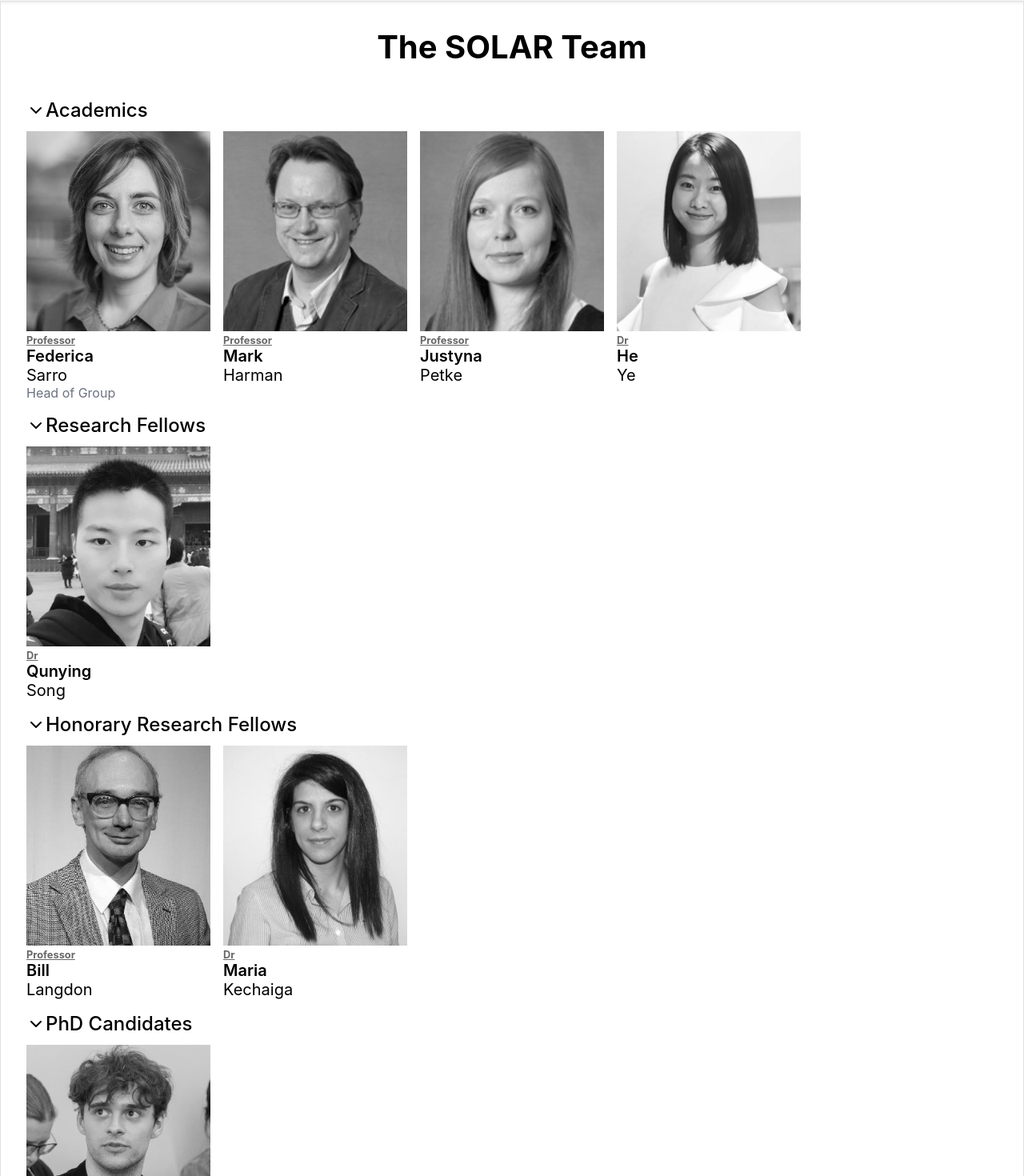
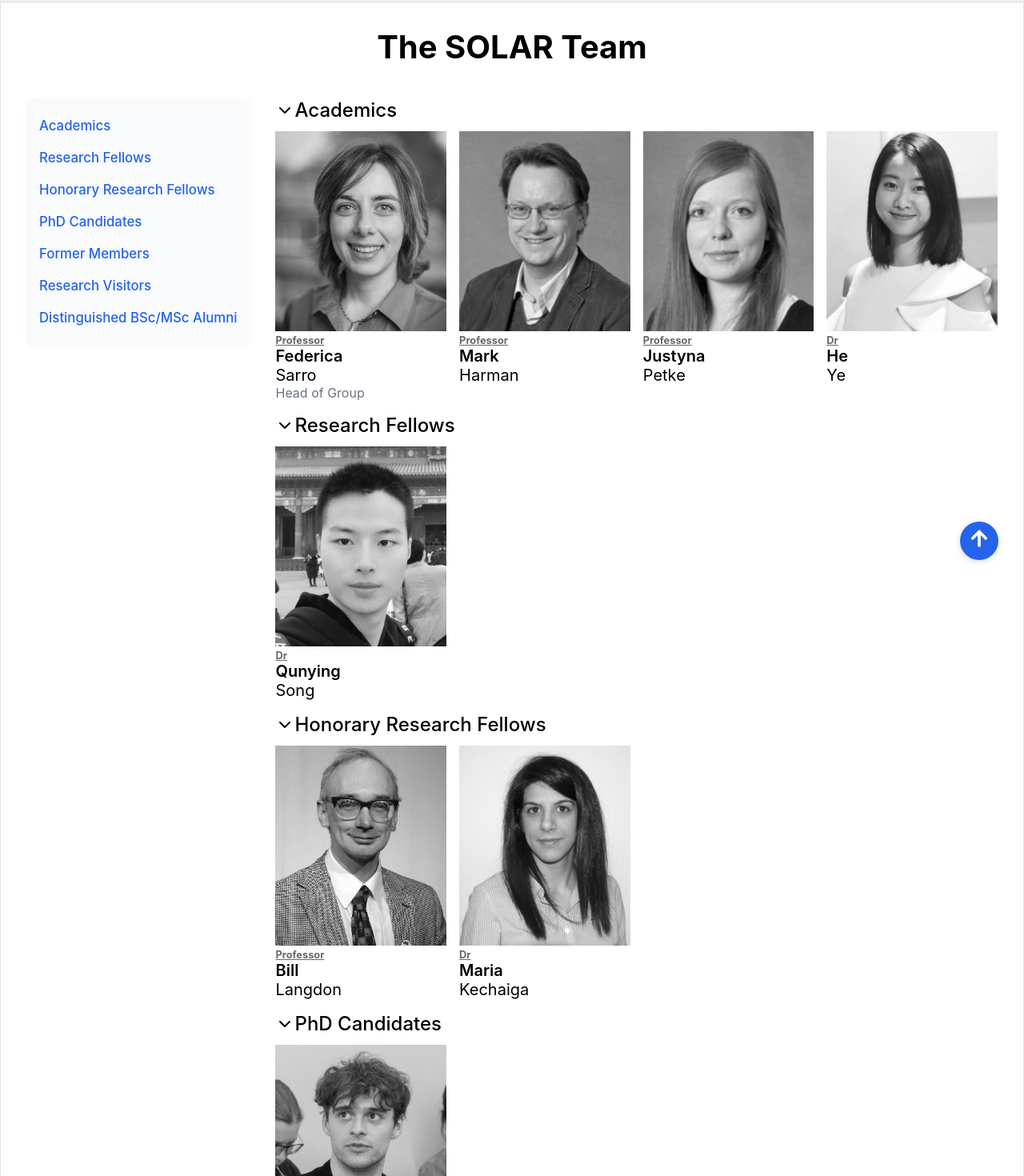
Before and after one commit to davejjwilliams/new-solar, a React (Vite) app: page /members in a window 1280 px wide. Shown: the part 68-1538 px from the top of the page at 80% size. Built offline with nearby package versions, Linux system fonts and the light colour scheme.

Commit message:
Cleanup member cards

```diff
--- a/src/components/general/CollapsibleSection.tsx
+++ b/src/components/general/CollapsibleSection.tsx
@@ -4,10 +4,16 @@ import { FiChevronRight, FiChevronDown } from 'react-icons/fi'; // Import icons
 interface CollapsibleSectionProps {
   title: string;
   open: boolean;
+  id: string;
   children: React.ReactNode;
 }
 
-const CollapsibleSection: React.FC<CollapsibleSectionProps> = ({ title, open, children }) => {
+const CollapsibleSection: React.FC<CollapsibleSectionProps> = ({
+  title,
+  open,
+  id,
+  children,
+}) => {
   const [isOpen, setIsOpen] = useState(open);
 
   const toggleSection = () => {
@@ -15,13 +21,15 @@ const CollapsibleSection: React.FC<CollapsibleSectionProps> = ({ title, open, ch
   };
 
   return (
-        <div className="collapsible-section">
+    <div className='collapsible-section'>
       <div
-                className="collapsible-title"
+        className='collapsible-title'
         onClick={toggleSection}
         style={{ cursor: 'pointer', display: 'flex', alignItems: 'center' }}
+        id={id}
       >
-                {isOpen ? <FiChevronDown /> : <FiChevronRight />} {/* Icon changes based on isOpen */}
+        {isOpen ? <FiChevronDown /> : <FiChevronRight />}{' '}
+        {/* Icon changes based on isOpen */}
         {title}
       </div>
       <div className={`collapsible-content ${isOpen ? 'open' : ''}`}>
--- a/src/index.css
+++ b/src/index.css
@@ -1,6 +1,7 @@
 html, body {
   margin: 0;
   padding: 0;
+  scroll-behavior: smooth;
 }
 
 :root {
--- a/src/pages/Members.tsx
+++ b/src/pages/Members.tsx
@@ -1,6 +1,7 @@
 import MemberCard from '../components/members/MemberCard';
 import CollapsibleSection from '../components/general/CollapsibleSection';
 import type { FunctionComponent } from 'react';
+import { FaArrowUp } from 'react-icons/fa';
 import '../styles/Members.css';
 import members from '../members.json';
 
@@ -13,27 +14,95 @@ const getMemberSubset = (role: string, filter: boolean) => {
       a.name.localeCompare(b.name)
     );
   }
-  return filteredMembers;
+  return filteredMembers || [];
 };
 
 const Members: FunctionComponent<MembersProps> = () => {
-  // Filter and sort the members by role and name
-  const academics = getMemberSubset('academic', false) || [];
-  const fellows = getMemberSubset('fellow', true) || [];
-  const honoraryFellows = getMemberSubset('honorary-fellow', true) || [];
-  const phdCandidates = getMemberSubset('phd', true) || [];
-  const formerMembers = getMemberSubset('former', true) || [];
-  const researchVisitors = getMemberSubset('visitor', true) || [];
-  const distinguishedAlumni =
-    getMemberSubset('distinguished-alumni', true) || [];
+  const groupList = [
+    {
+      id: 'academics',
+      label: 'Academics',
+      members: getMemberSubset('academic', false),
+    },
+    {
+      id: 'fellows',
+      label: 'Research Fellows',
+      members: getMemberSubset('fellow', true),
+    },
+    {
+      id: 'honorary-fellows',
+      label: 'Honorary Research Fellows',
+      members: getMemberSubset('honorary-fellow', true),
+    },
+    {
+      id: 'phd-candidates',
+      label: 'PhD Candidates',
+      members: getMemberSubset('phd', true),
+    },
+    {
+      id: 'former-members',
+      label: 'Former Members',
+      members: getMemberSubset('former', true),
+    },
+    {
+      id: 'research-visitors',
+      label: 'Research Visitors',
+      members: getMemberSubset('visitor', true),
+    },
+    {
+      id: 'distinguished-alumni',
+      label: 'Distinguished BSc/MSc Alumni',
+      members: getMemberSubset('distinguished-alumni', true),
+    },
+  ];
+  // Smooth scroll handler
+  const handleNavClick = (
+    e: React.MouseEvent<HTMLAnchorElement>,
+    id: string
+  ) => {
+    e.preventDefault();
+    const el = document.getElementById(id);
+    if (el) {
+      el.scrollIntoView();
+      window.history.replaceState(null, '', `#${id}`);
+    }
+  };
+
+  // Scroll to top handler
+  const handleScrollTop = () => {
+    window.scrollTo({ top: 0, behavior: 'smooth' });
+  };
 
   return (
     <>
       <div className='page-title'>The SOLAR Team</div>
-      <CollapsibleSection title='Academics' open={true}>
+      <div className='members-layout'>
+        <div className='members-menu'>
+          <ul>
+            {groupList.map((group) => (
+              <li key={group.id}>
+                <a
+                  href={`#${group.id}`}
+                  onClick={(e) => handleNavClick(e, group.id)}
+                >
+                  {group.label}
+                </a>
+              </li>
+            ))}
+          </ul>
+        </div>
+        <div className='members-content'>
+          {groupList.map((group) => (
+            <CollapsibleSection
+              key={group.id}
+              title={group.label}
+              open={true}
+              id={group.id}
+            >
               <div className='member-grid'>
-          {academics.map((member) => (
+                {group.members.map((member) => (
                   <MemberCard
+                    key={member.name}
                     name={member.name}
                     title={member.title}
                     subtitle={member.subtitle}
@@ -43,84 +112,17 @@ const Members: FunctionComponent<MembersProps> = () => {
                 ))}
               </div>
             </CollapsibleSection>
-      <CollapsibleSection title='Research Fellows' open={true}>
-        <div className='member-grid'>
-          {fellows.map((member) => (
-            <MemberCard
-              name={member.name}
-              title={member.title}
-              subtitle={member.subtitle}
-              imgUrl={member.imgUrl}
-              webUrl={member.webUrl}
-            />
           ))}
         </div>
-      </CollapsibleSection>
-      <CollapsibleSection title='Honorary Research Fellows' open={true}>
-        <div className='member-grid'>
-          {honoraryFellows.map((member) => (
-            <MemberCard
-              name={member.name}
-              title={member.title}
-              subtitle={member.subtitle}
-              imgUrl={member.imgUrl}
-              webUrl={member.webUrl}
-            />
-          ))}
       </div>
-      </CollapsibleSection>
-      <CollapsibleSection title='PhD Candidates' open={true}>
-        <div className='member-grid'>
-          {phdCandidates.map((member) => (
-            <MemberCard
-              name={member.name}
-              title={member.title}
-              subtitle={member.subtitle}
-              imgUrl={member.imgUrl}
-              webUrl={member.webUrl}
-            />
-          ))}
-        </div>
-      </CollapsibleSection>
-      <CollapsibleSection title='Former Members' open={true}>
-        <div className='member-grid'>
-          {formerMembers.map((member) => (
-            <MemberCard
-              name={member.name}
-              title={member.title}
-              subtitle={member.subtitle}
-              imgUrl={member.imgUrl}
-              webUrl={member.webUrl}
-            />
-          ))}
-        </div>
-      </CollapsibleSection>
-      <CollapsibleSection title='Research Visitors' open={true}>
-        <div className='member-grid'>
-          {researchVisitors.map((member) => (
-            <MemberCard
-              name={member.name}
-              title={member.title}
-              subtitle={member.subtitle}
-              imgUrl={member.imgUrl}
-              webUrl={member.webUrl}
-            />
-          ))}
-        </div>
-      </CollapsibleSection>
-      <CollapsibleSection title='Distinguished BSc/MSc Alumni' open={true}>
-        <div className='member-grid'>
-          {distinguishedAlumni.map((member) => (
-            <MemberCard
-              name={member.name}
-              title={member.title}
-              subtitle={member.subtitle}
-              imgUrl={member.imgUrl}
-              webUrl={member.webUrl}
-            />
-          ))}
-        </div>
-      </CollapsibleSection>
+      <button
+        className='scroll-to-top-btn'
+        title='Scroll to top'
+        onClick={handleScrollTop}
+        aria-label='Scroll to top'
+      >
+        <FaArrowUp />
+      </button>
     </>
   );
 };
--- a/src/styles/Members.css
+++ b/src/styles/Members.css
@@ -1,3 +1,41 @@
+.members-layout {
+  display: flex;
+  align-items: flex-start;
+  gap: 2rem;
+}
+.members-content {
+  flex: 1;
+}
+.members-menu {
+  min-width: 220px;
+  position: sticky;
+  top: 2rem;
+  align-self: flex-start;
+  background: #f8fafc;
+  border-radius: 8px;
+  padding: 1.5rem 1rem;
+  box-shadow: 0 2px 8px rgba(0, 0, 0, 0.04);
+}
+.members-menu ul {
+  list-style: none;
+  padding: 0;
+  margin: 0;
+  display: flex;
+  flex-direction: column;
+  gap: 1.25rem;
+}
+.members-menu a {
+  text-decoration: none;
+  color: #2563eb;
+  font-weight: 500;
+  font-size: 1.05rem;
+  transition: color 0.2s;
+}
+.members-menu a:hover {
+  color: #1e40af;
+  text-decoration: underline;
+}
+
 .member-grid {
   display: grid;
   grid-template-columns: repeat(auto-fill, minmax(200px, 1fr));
@@ -55,3 +93,41 @@
   color: #6b7280;
   font-weight: 400;
 }
+
+.scroll-to-top-btn {
+  position: fixed;
+  bottom: 2rem;
+  right: 2rem;
+  z-index: 1000;
+  background: #2563eb;
+  color: #fff;
+  border: none;
+  border-radius: 50%;
+  width: 48px;
+  height: 48px;
+  box-shadow: 0 2px 8px rgba(0, 0, 0, 0.15);
+  cursor: pointer;
+  font-size: 1.5rem;
+  transition: background 0.2s;
+}
+.scroll-to-top-btn:hover {
+  background: #1e40af;
+}
+
+@media (max-width: 900px) {
+  .members-layout {
+    flex-direction: column;
+    gap: 1.5rem;
+  }
+  .members-menu {
+    position: static;
+    width: 100%;
+    margin-bottom: 1.5rem;
+  }
+  .members-menu ul {
+    flex-direction: row;
+    flex-wrap: wrap;
+    gap: 1rem;
+    justify-content: center;
+  }
+}
```
Lines whose indentation alone changed are shown as unchanged.
